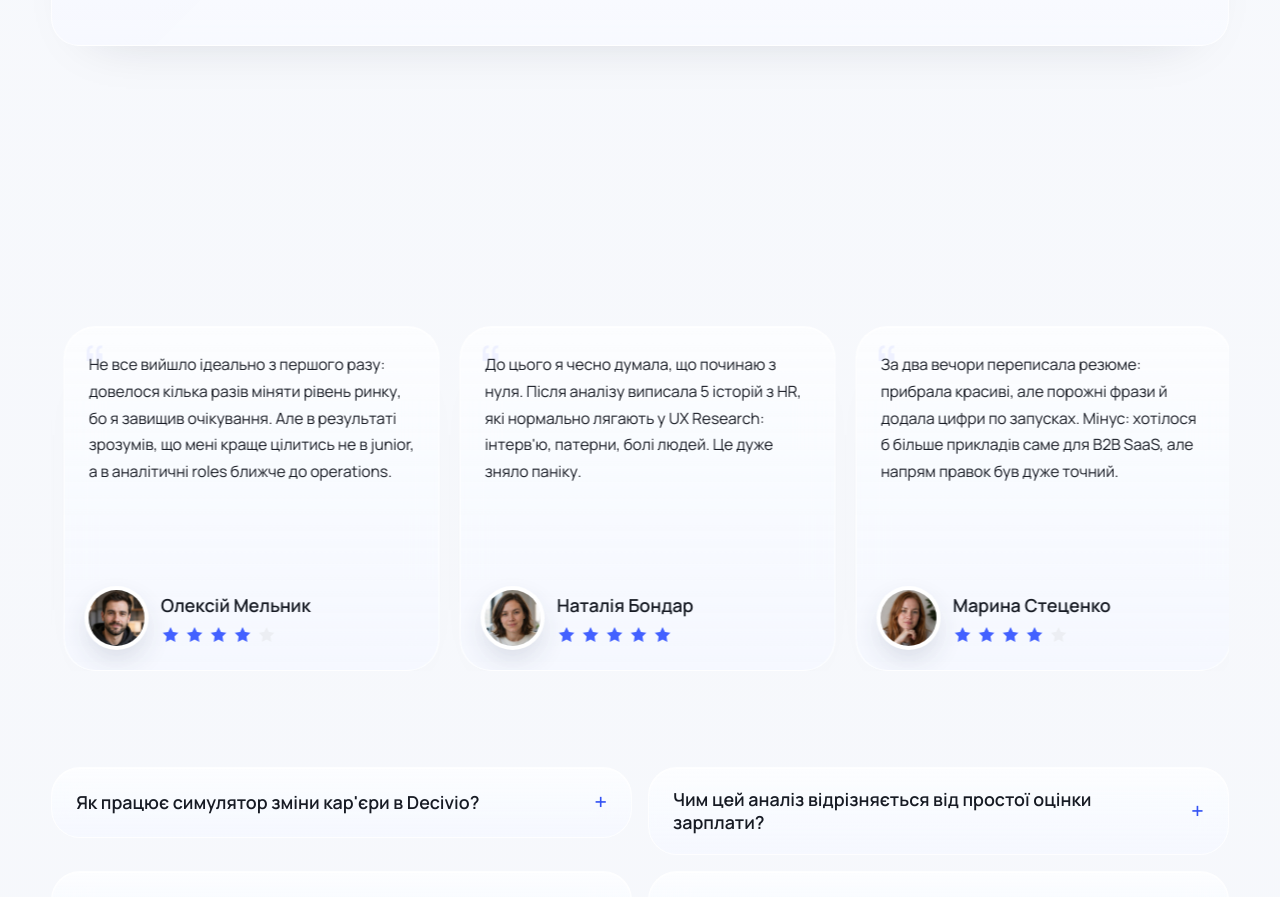
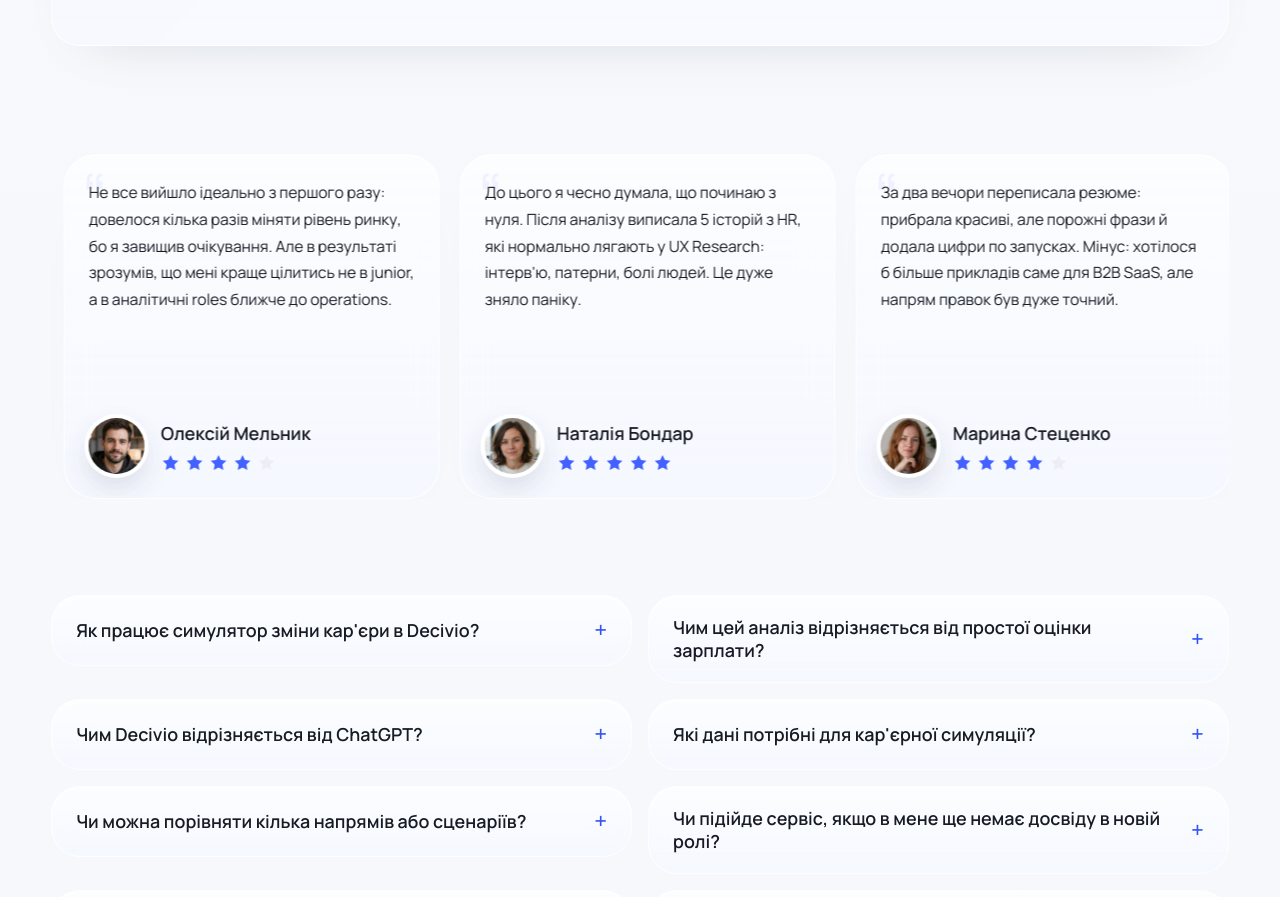
Before and after one commit to metalslasher/decivio-saas, a Next.js app: page / in a window 1280 px wide. Shown: the part 6160-7057 px from the top of the page. Built offline with nearby package versions, Linux system fonts and the light colour scheme; no server answers.

Commit message:
Tighten homepage feature review spacing

```diff
--- a/src/app/globals.css
+++ b/src/app/globals.css
@@ -1318,7 +1318,7 @@ main {
     display: grid;
     gap: 1.1rem;
     overflow: visible;
-    padding: 0 0 8rem;
+    padding: 0 0 2rem;
     scroll-snap-type: none;
   }
 
@@ -1338,7 +1338,7 @@ main {
 
 @media (min-width: 1280px) {
   .feature-card-stack {
-    padding-bottom: 10rem;
+    padding-bottom: 2.5rem;
   }
 
   .feature-stack-card-grid {
--- a/src/app/page.tsx
+++ b/src/app/page.tsx
@@ -991,10 +991,10 @@ export default function HomePage() {
         </div>
       </section>
 
-      <section id="reviews" className="relative mx-auto mt-14 max-w-[80rem] md:mt-20">
+      <section id="reviews" className="relative mx-auto mt-10 max-w-[80rem] md:mt-12">
         <Reveal>
           <div className="relative">
-            <div className="overflow-hidden px-1 pt-8 md:px-2 md:pt-10">
+            <div className="overflow-hidden px-1 pt-4 md:px-2 md:pt-5">
               <div className="reviews-marquee-track flex w-max gap-5">
                 {[...reviews, ...reviews].map((review, index) => (
                   <article
```
